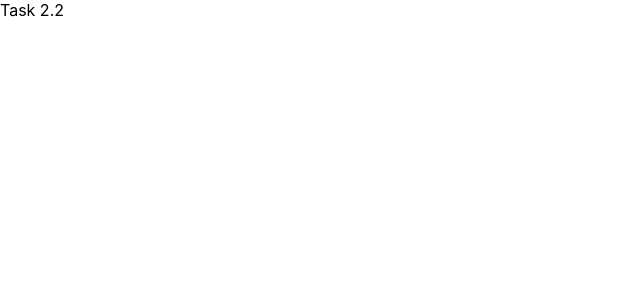
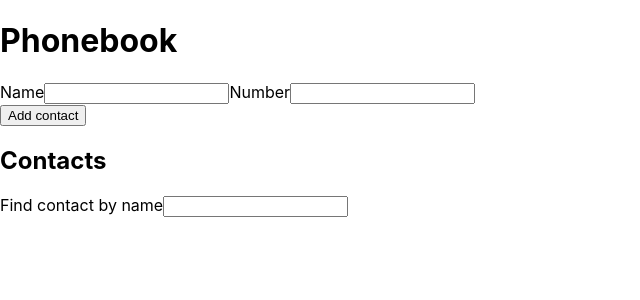
Before and after one commit to alexrat22/goit-react-hw-02-phonebook, a React (Create React App) app: page / in a window 1280 px wide. Shown: the top 300 px of the page, without its empty margins (0-640 px from the left). Built offline with nearby package versions, Linux system fonts and the light colour scheme.

Commit message:
add fields from HW task

```diff
--- a/src/components/App.jsx
+++ b/src/components/App.jsx
@@ -2,7 +2,38 @@
 
 class App extends Component {
   render() {
-    return <>Task 2.2</>;
+    return (
+      <>
+        <h1>Phonebook</h1>
+
+        <form>
+          <label>Name</label>
+          <input
+            type="text"
+            name="name"
+            pattern="^[a-zA-Zа-яА-Я]+(([' -][a-zA-Zа-яА-Я ])?[a-zA-Zа-яА-Я]*)*$"
+            title="Name may contain only letters, apostrophe, dash and spaces. For example Adrian, Jacob Mercer, Charles de Batz de Castelmore d'Artagnan"
+            required
+          />
+
+          <label>Number</label>
+          <input
+            type="tel"
+            name="number"
+            pattern="\+?\d{1,4}?[-.\s]?\(?\d{1,3}?\)?[-.\s]?\d{1,4}[-.\s]?\d{1,4}[-.\s]?\d{1,9}"
+            title="Phone number must be digits and can contain spaces, dashes, parentheses and can start with +"
+            required
+          />
+        </form>
+
+        <button type="submit">Add contact</button>
+
+        <h2>Contacts</h2>
+
+        <label>Find contact by name</label>
+        <input type="text" name="filter" required />
+      </>
+    );
   }
 }
 
```
